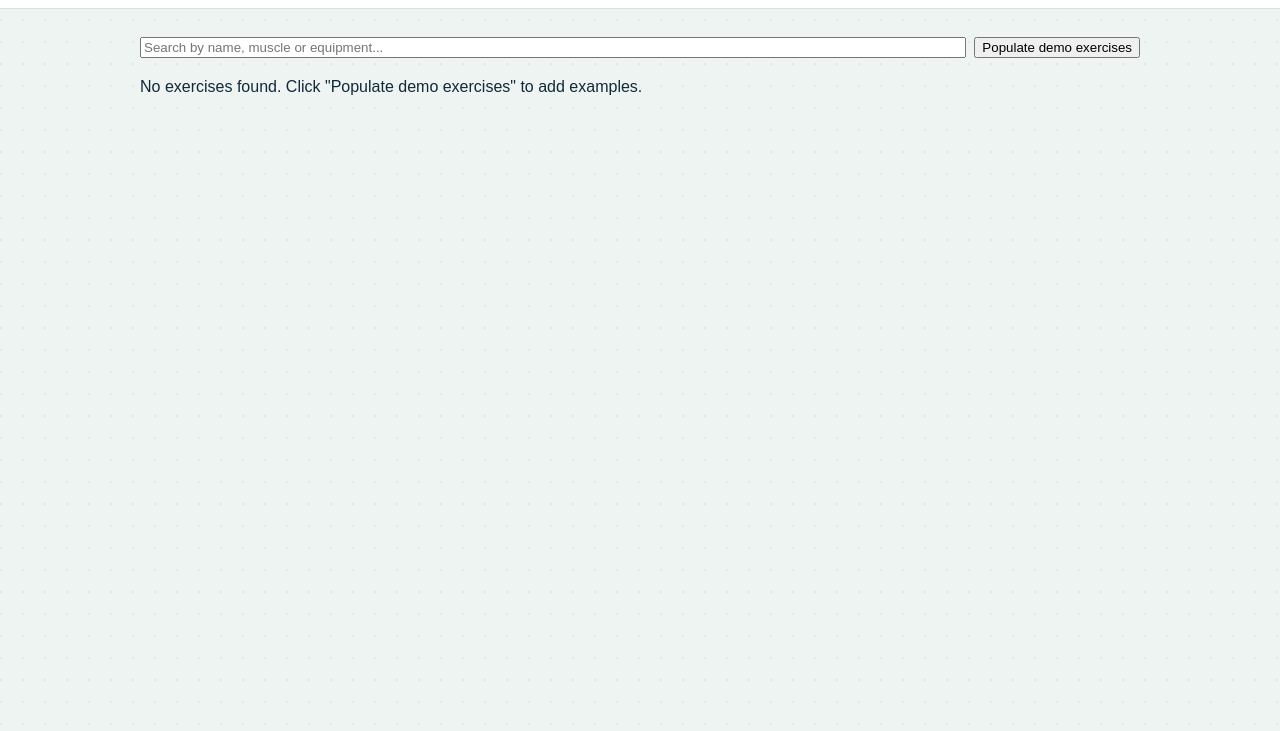
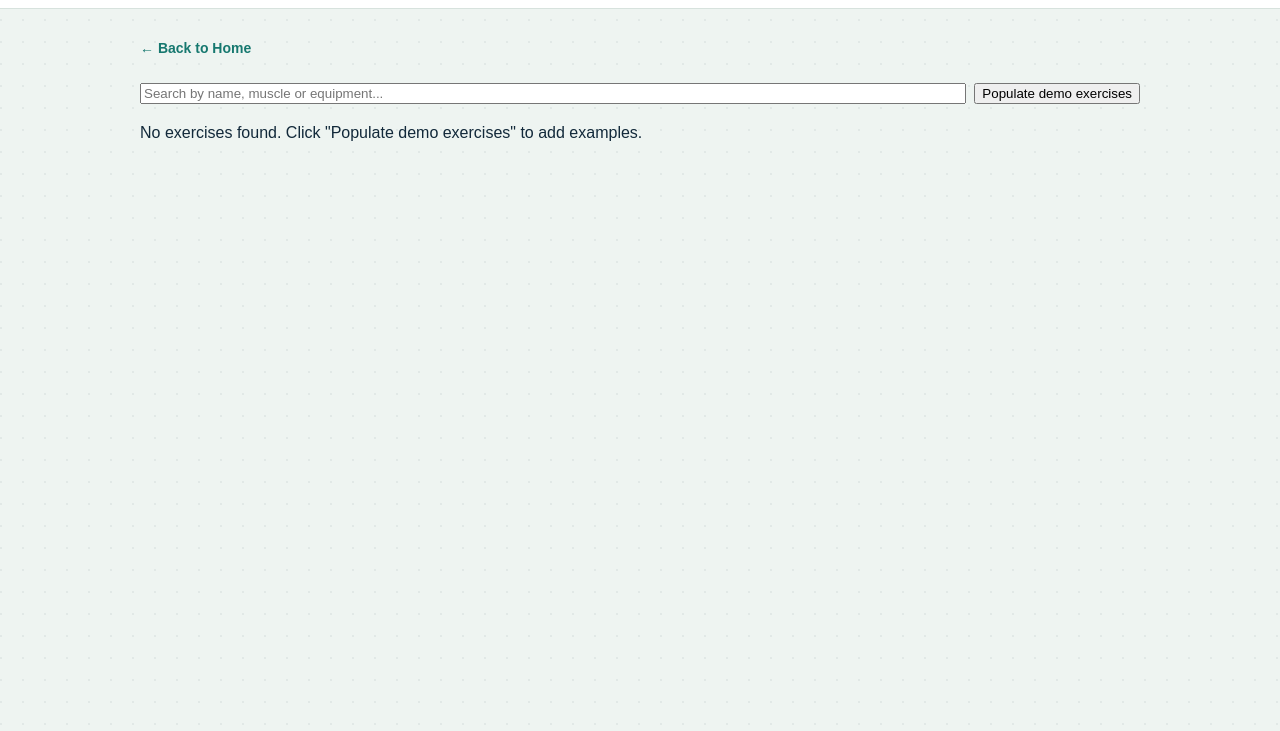
Before and after one commit to eloivogler4-cloud/Gym-and-Fueling, a website: page exercises.html in a window 1280 px wide. Shown: the part 69-800 px from the top of the page. Drawn offline with Linux system fonts and the light colour scheme.

Commit message:
Add: Back to home link in exercises.html

```diff
--- a/exercises.html
+++ b/exercises.html
@@ -6,6 +6,9 @@
   <title>Exercise Library - Gym Tracker & Fueling Hub</title>
   <link rel="stylesheet" href="css/style.css">
   <style>
+    .back-link { display: block; margin-bottom: 1.5rem; }
+    .back-link a { color: #16786f; text-decoration: none; font-weight: 600; }
+    .back-link a:hover { text-decoration: underline; }
     .exercise-list { display: grid; grid-template-columns: repeat(auto-fit,minmax(260px,1fr)); gap: 1rem; }
     .exercise-card { border: 1px solid #ddd; padding: 1rem; border-radius: 6px; background: #fff; }
     .exercise-card h4 { margin: 0 0 .5rem 0; }
@@ -28,6 +31,10 @@
 
   <main>
     <section class="container">
+      <div class="back-link">
+        <a href="index.html">← Back to Home</a>
+      </div>
+
       <div class="controls">
         <input id="searchInput" class="search" placeholder="Search by name, muscle or equipment..." />
         <button id="addDemoBtn">Populate demo exercises</button>
```
